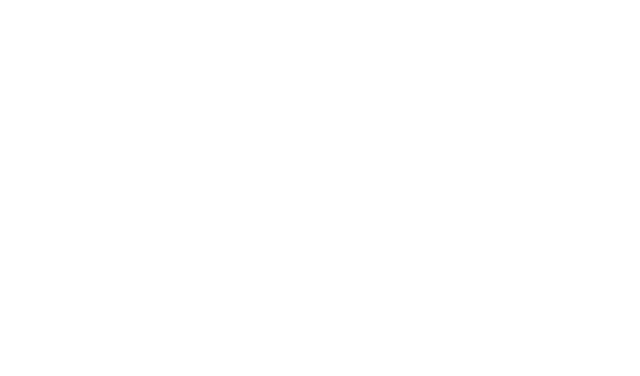
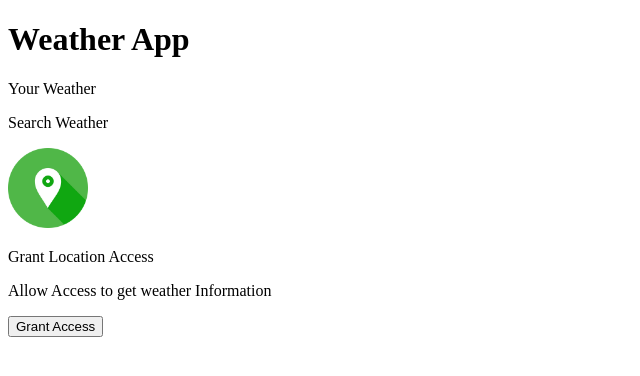
Before and after one commit to vermaadigit/Weather-App, a plain HTML site: page index.html in a window 1280 px wide. Shown: the whole page, without its empty margins (0-640 px from the left). Drawn offline with Linux system fonts and the light colour scheme.

Commit message:
Grant Location Added

```diff
--- a/index.html
+++ b/index.html
@@ -9,6 +9,29 @@
 </head>
 <body>
 
+    <div class="wrapper">
+
+        <h1>Weather App</h1>
+
+        <div class="tab-container">
+            <p class="tab" data-userWeather>Your Weather</p>
+            <p class="tab" data-searchWeather>Search Weather</p>
+        </div>
+
+        <div class="weather-container">
+
+            <!-- Grant Location Access to get your weather -->
+             <div class="grantlocation-container">
+                <img src="./assets/location.png" alt="Location PNG" height="80" width="80" loading="lazy">
+                <p>Grant Location Access</p>
+                <p>Allow Access to get weather Information</p>
+                <button class="btn" data-grantAccess>Grant Access</button>
+             </div>
+
+        </div>
+
+
+    </div>
 
 
     <script src="script.js"></script>
```
